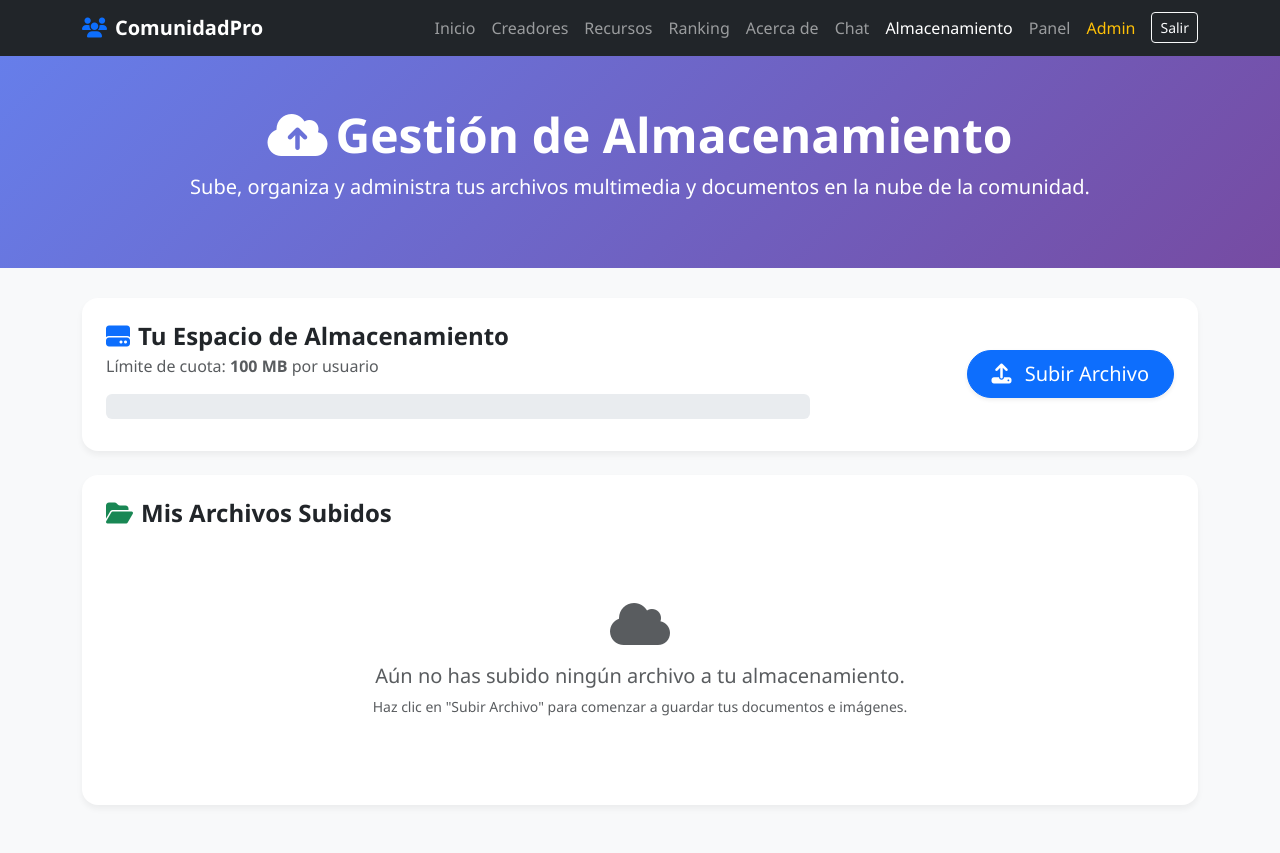
After one commit to Davi164-sin/Comunidad-pro, a Flask app: page /almacenamiento in a window 1280 px wide. The commit adds this page. Run offline with Flask 3, Linux system fonts and the light colour scheme; the visitor is signed in with stand-in values (Sample User, id 1); data comes from the database, SQL or seed files in the repository; data that the repository does not hold is empty; some libraries are stand-ins or nearby versions.

Commit message:
feat: añadir modulo de almacenamiento y configuracion de disco persistente para render

```diff
--- a/templates/community_about.html
+++ b/templates/community_about.html
@@ -26,6 +26,7 @@
                     <li class="nav-item"><a class="nav-link" href="{{ url_for('recursos') }}">Recursos</a></li>
                     <li class="nav-item"><a class="nav-link" href="{{ url_for('encuestas_vista') }}">Encuestas</a></li>
                     <li class="nav-item"><a class="nav-link" href="{{ url_for('ranking_comunidad') }}">Ranking</a></li>
+                    <li class="nav-item"><a class="nav-link" href="{{ url_for('almacenamiento_vista') }}">Almacenamiento</a></li>
                     <li class="nav-item"><a class="nav-link" href="{{ url_for('chat_comunidad_vista') }}">Chat</a></li>
                     <li class="nav-item"><a class="nav-link active" href="{{ url_for('about') }}">Acerca de</a></li>
                     {% if usuario %}
--- a/templates/community_admin.html
+++ b/templates/community_admin.html
@@ -25,6 +25,7 @@
                     <li class="nav-item"><a class="nav-link" href="{{ url_for('encuestas_vista') }}">Encuestas</a></li>
                     <li class="nav-item"><a class="nav-link" href="{{ url_for('ranking_comunidad') }}">Ranking</a></li>
                     <li class="nav-item"><a class="nav-link" href="{{ url_for('about') }}">Acerca de</a></li>
+                    <li class="nav-item"><a class="nav-link" href="{{ url_for('almacenamiento_vista') }}">Almacenamiento</a></li>
                     <li class="nav-item"><a class="nav-link" href="{{ url_for('chat_comunidad_vista') }}">Chat</a></li>
                     <li class="nav-item"><a class="nav-link" href="{{ url_for('dashboard') }}">Panel</a></li>
                     <li class="nav-item"><a class="btn btn-outline-light btn-sm ms-2 mt-1" href="{{ url_for('logout') }}">Salir</a></li>
--- /dev/null
+++ b/templates/community_almacenamiento.html
@@ -0,0 +1,169 @@
+<!DOCTYPE html>
+<html lang="es">
+<head>
+    <meta charset="UTF-8">
+    <meta name="viewport" content="width=device-width, initial-scale=1.0">
+    <title>Mi Almacenamiento - ComunidadPro</title>
+    <link href="https://cdn.jsdelivr.net/npm/bootstrap@5.3.0/dist/css/bootstrap.min.css" rel="stylesheet">
+    <link rel="stylesheet" href="https://cdnjs.cloudflare.com/ajax/libs/font-awesome/6.4.0/css/all.min.css">
+    <style>
+        body { background-color: #f8f9fa; font-family: 'Segoe UI', Tahoma, Geneva, Verdana, sans-serif; }
+        .hero { background: linear-gradient(135deg, #667eea 0%, #764ba2 100%); color: white; padding: 50px 0; margin-bottom: 30px; }
+        .card { border: none; border-radius: 1rem; box-shadow: 0 4px 6px rgba(0,0,0,0.05); }
+    </style>
+</head>
+<body>
+    <nav class="navbar navbar-expand-lg navbar-dark bg-dark">
+        <div class="container">
+            <a class="navbar-brand fw-bold" href="{{ url_for('index') }}"><i class="fas fa-users text-primary me-2"></i>ComunidadPro</a>
+            <button class="navbar-toggler" type="button" data-bs-toggle="collapse" data-bs-target="#navbarNav">
+                <span class="navbar-toggler-icon"></span>
+            </button>
+            <div class="collapse navbar-collapse" id="navbarNav">
+                <ul class="navbar-nav ms-auto">
+                    <li class="nav-item"><a class="nav-link" href="{{ url_for('index') }}">Inicio</a></li>
+                    <li class="nav-item"><a class="nav-link" href="{{ url_for('creadores') }}">Creadores</a></li>
+                    <li class="nav-item"><a class="nav-link" href="{{ url_for('recursos') }}">Recursos</a></li>
+                    <li class="nav-item"><a class="nav-link" href="{{ url_for('ranking_comunidad') }}">Ranking</a></li>
+                    <li class="nav-item"><a class="nav-link" href="{{ url_for('about') }}">Acerca de</a></li>
+                    <li class="nav-item"><a class="nav-link" href="{{ url_for('chat_comunidad_vista') }}">Chat</a></li>
+                    <li class="nav-item"><a class="nav-link active" href="{{ url_for('almacenamiento_vista') }}">Almacenamiento</a></li>
+                    {% if usuario %}
+                        <li class="nav-item"><a class="nav-link" href="{{ url_for('dashboard') }}">Panel</a></li>
+                        {% if usuario.rol == 'admin' %}
+                            <li class="nav-item"><a class="nav-link text-warning" href="{{ url_for('admin_panel') }}">Admin</a></li>
+                        {% endif %}
+                        <li class="nav-item"><a class="btn btn-outline-light btn-sm ms-2 mt-1" href="{{ url_for('logout') }}">Salir</a></li>
+                    {% else %}
+                        <li class="nav-item"><a class="nav-link" href="{{ url_for('login') }}">Iniciar Sesión</a></li>
+                        <li class="nav-item"><a class="btn btn-primary btn-sm ms-2 mt-1" href="{{ url_for('register') }}">Registrarse</a></li>
+                    {% endif %}
+                </ul>
+            </div>
+        </div>
+    </nav>
+
+    <div class="hero text-center">
+        <div class="container">
+            <h1 class="display-5 fw-bold"><i class="fas fa-cloud-upload-alt me-2"></i>Gestión de Almacenamiento</h1>
+            <p class="lead mt-2">Sube, organiza y administra tus archivos multimedia y documentos en la nube de la comunidad.</p>
+        </div>
+    </div>
+
+    <div class="container mb-5">
+        {% with messages = get_flashed_messages(with_categories=true) %}
+            {% if messages %}
+                {% for category, message in messages %}
+                    <div class="alert alert-{{ 'danger' if category == 'error' else 'success' }} alert-dismissible fade show" role="alert">
+                        {{ message }}
+                        <button type="button" class="btn-close" data-bs-dismiss="alert"></button>
+                    </div>
+                {% endfor %}
+            {% endif %}
+        {% endwith %}
+
+        <!-- Storage Quota Card -->
+        <div class="row mb-4">
+            <div class="col-md-12">
+                <div class="card p-4 bg-white">
+                    <div class="row align-items-center">
+                        <div class="col-md-8">
+                            <h4 class="fw-bold mb-1"><i class="fas fa-hdd text-primary me-2"></i>Tu Espacio de Almacenamiento</h4>
+                            <p class="text-muted mb-3">Límite de cuota: <strong>100 MB</strong> por usuario</p>
+
+                            {% set porcentaje = (usado / quota * 100) if quota > 0 else 0 %}
+                            <div class="progress mb-2" style="height: 25px;">
+                                <div class="progress-bar bg-{{ 'danger' if porcentaje > 90 else ('warning' if porcentaje > 70 else 'success') }}"
+                                     role="progressbar" style="width: {{ porcentaje }}%;" aria-valuenow="{{ porcentaje }}" aria-valuemin="0" aria-valuemax="100">
+                                    {{ "%.2f"|format(usado / 1024 / 1024) }} MB / 100 MB ({{ "%.1f"|format(porcentaje) }}%)
+                                </div>
+                            </div>
+                        </div>
+                        <div class="col-md-4 text-md-end mt-3 mt-md-0">
+                            <button class="btn btn-primary btn-lg rounded-pill px-4 shadow-sm" data-bs-toggle="modal" data-bs-target="#uploadModal">
+                                <i class="fas fa-upload me-2"></i> Subir Archivo
+                            </button>
+                        </div>
+                    </div>
+                </div>
+            </div>
+        </div>
+
+        <!-- Files List -->
+        <div class="card p-4 bg-white">
+            <h4 class="fw-bold mb-4"><i class="fas fa-folder-open text-success me-2"></i>Mis Archivos Subidos</h4>
+
+            {% if archivos %}
+                <div class="table-responsive">
+                    <table class="table table-hover align-middle">
+                        <thead class="table-light">
+                            <tr>
+                                <th>Tipo</th>
+                                <th>Nombre del Archivo</th>
+                                <th>Tamaño</th>
+                                <th>Fecha</th>
+                                <th class="text-end">Acciones</th>
+                            </tr>
+                        </thead>
+                        <tbody>
+                            {% for a in archivos %}
+                                <tr>
+                                    <td>
+                                        <span class="badge bg-{{ 'info' if a.tipo == 'imagen' else ('warning' if a.tipo == 'video' else ('success' if a.tipo == 'audio' else 'secondary')) }}">
+                                            {{ a.tipo }}
+                                        </span>
+                                    </td>
+                                    <td class="fw-bold">{{ a.nombre_original }}</td>
+                                    <td>{{ "%.2f"|format(a.tamano / 1024 / 1024) }} MB</td>
+                                    <td><small class="text-muted">{{ a.creado_en }}</small></td>
+                                    <td class="text-end">
+                                        <a href="{{ url_for('uploaded_file', filename=a.nombre_guardado) }}" target="_blank" class="btn btn-outline-primary btn-sm me-1" title="Ver / Descargar">
+                                            <i class="fas fa-eye"></i>
+                                        </a>
+                                        <a href="{{ url_for('almacenamiento_eliminar', archivo_id=a.id) }}" class="btn btn-outline-danger btn-sm" onclick="return confirm('¿Estás seguro de eliminar este archivo?');" title="Eliminar">
+                                            <i class="fas fa-trash"></i>
+                                        </a>
+                                    </td>
+                                </tr>
+                            {% endfor %}
+                        </tbody>
+                    </table>
+                </div>
+            {% else %}
+                <div class="text-center py-5">
+                    <i class="fas fa-cloud fa-3x text-muted mb-3"></i>
+                    <h5 class="text-muted">Aún no has subido ningún archivo a tu almacenamiento.</h5>
+                    <p class="text-muted small">Haz clic en "Subir Archivo" para comenzar a guardar tus documentos e imágenes.</p>
+                </div>
+            {% endif %}
+        </div>
+    </div>
+
+    <!-- Upload Modal -->
+    <div class="modal fade" id="uploadModal" tabindex="-1">
+        <div class="modal-dialog">
+            <div class="modal-content">
+                <form action="{{ url_for('almacenamiento_subir') }}" method="POST" enctype="multipart/form-data">
+                    <div class="modal-header">
+                        <h5 class="modal-title fw-bold"><i class="fas fa-upload text-primary me-2"></i>Subir Nuevo Archivo</h5>
+                        <button type="button" class="btn-close" data-bs-dismiss="modal"></button>
+                    </div>
+                    <div class="modal-body">
+                        <div class="mb-3">
+                            <label class="form-label fw-bold">Seleccionar Archivo</label>
+                            <input type="file" name="archivo" class="form-control" required>
+                            <div class="form-text">Formatos permitidos: Imágenes, Videos, Audio, PDF, ZIP (Máx. cuota disponible).</div>
+                        </div>
+                    </div>
+                    <div class="modal-footer">
+                        <button type="button" class="btn btn-secondary" data-bs-dismiss="modal">Cancelar</button>
+                        <button type="submit" class="btn btn-primary">Subir a la Nube</button>
+                    </div>
+                </form>
+            </div>
+        </div>
+    </div>
+
+    <script src="https://cdn.jsdelivr.net/npm/bootstrap@5.3.0/dist/js/bootstrap.bundle.min.js"></script>
+</body>
+</html>
--- a/templates/community_chat.html
+++ b/templates/community_chat.html
@@ -30,6 +30,7 @@
                     <li class="nav-item"><a class="nav-link" href="{{ url_for('recursos') }}">Recursos</a></li>
                     <li class="nav-item"><a class="nav-link" href="{{ url_for('encuestas_vista') }}">Encuestas</a></li>
                     <li class="nav-item"><a class="nav-link" href="{{ url_for('ranking_comunidad') }}">Ranking</a></li>
+                    <li class="nav-item"><a class="nav-link" href="{{ url_for('almacenamiento_vista') }}">Almacenamiento</a></li>
                     <li class="nav-item"><a class="nav-link active" href="{{ url_for('chat_comunidad_vista') }}">Chat</a></li>
                     <li class="nav-item"><a class="nav-link" href="{{ url_for('dashboard') }}">Panel</a></li>
                     <li class="nav-item">
--- a/templates/community_creadores.html
+++ b/templates/community_creadores.html
@@ -27,6 +27,7 @@
                     <li class="nav-item"><a class="nav-link" href="{{ url_for('recursos') }}">Recursos</a></li>
                     <li class="nav-item"><a class="nav-link" href="{{ url_for('ranking_comunidad') }}">Ranking</a></li>
                     <li class="nav-item"><a class="nav-link" href="{{ url_for('about') }}">Acerca de</a></li>
+                    <li class="nav-item"><a class="nav-link" href="{{ url_for('almacenamiento_vista') }}">Almacenamiento</a></li>
                     <li class="nav-item"><a class="nav-link" href="{{ url_for('chat_comunidad_vista') }}">Chat</a></li>
                     {% if usuario %}
                         <li class="nav-item"><a class="nav-link" href="{{ url_for('dashboard') }}">Panel</a></li>
--- a/templates/community_dashboard.html
+++ b/templates/community_dashboard.html
@@ -25,6 +25,7 @@
                     <li class="nav-item"><a class="nav-link" href="{{ url_for('recursos') }}">Recursos</a></li>
                     <li class="nav-item"><a class="nav-link" href="{{ url_for('ranking_comunidad') }}">Ranking</a></li>
                     <li class="nav-item"><a class="nav-link" href="{{ url_for('about') }}">Acerca de</a></li>
+                    <li class="nav-item"><a class="nav-link" href="{{ url_for('almacenamiento_vista') }}">Almacenamiento</a></li>
                     <li class="nav-item"><a class="nav-link" href="{{ url_for('chat_comunidad_vista') }}">Chat</a></li>
                     <li class="nav-item"><a class="nav-link active" href="{{ url_for('dashboard') }}">Panel</a></li>
                     {% if usuario.rol == 'admin' %}
--- a/templates/community_detalle_creador.html
+++ b/templates/community_detalle_creador.html
@@ -22,7 +22,8 @@
             <div class="collapse navbar-collapse" id="navbarNav">
                 <ul class="navbar-nav ms-auto">
                     <li class="nav-item"><a class="nav-link" href="{{ url_for('creadores') }}">&larr; Volver al Directorio</a></li>
-                <li class="nav-item"><a class="nav-link" href="{{ url_for('about') }}">Acerca de</a></li>
+                <li class="nav-item"><a class="nav-link" href="{{ url_for('almacenamiento_vista') }}">Almacenamiento</a></li>
+                    <li class="nav-item"><a class="nav-link" href="{{ url_for('about') }}">Acerca de</a></li>
                 </ul>
             </div>
         </div>
--- a/templates/community_encuestas.html
+++ b/templates/community_encuestas.html
@@ -27,6 +27,7 @@
                     <li class="nav-item"><a class="nav-link active" href="{{ url_for('encuestas_vista') }}">Encuestas</a></li>
                     <li class="nav-item"><a class="nav-link" href="{{ url_for('ranking_comunidad') }}">Ranking</a></li>
                     <li class="nav-item"><a class="nav-link" href="{{ url_for('about') }}">Acerca de</a></li>
+                    <li class="nav-item"><a class="nav-link" href="{{ url_for('almacenamiento_vista') }}">Almacenamiento</a></li>
                     <li class="nav-item"><a class="nav-link" href="{{ url_for('chat_comunidad_vista') }}">Chat</a></li>
                     {% if usuario %}
                         <li class="nav-item"><a class="nav-link" href="{{ url_for('dashboard') }}">Panel</a></li>
--- a/templates/community_index.html
+++ b/templates/community_index.html
@@ -27,6 +27,7 @@
                     <li class="nav-item"><a class="nav-link" href="{{ url_for('encuestas_vista') }}">Encuestas</a></li>
                     <li class="nav-item"><a class="nav-link" href="{{ url_for('ranking_comunidad') }}">Ranking</a></li>
                     <li class="nav-item"><a class="nav-link" href="{{ url_for('about') }}">Acerca de</a></li>
+                    <li class="nav-item"><a class="nav-link" href="{{ url_for('almacenamiento_vista') }}">Almacenamiento</a></li>
                     <li class="nav-item"><a class="nav-link" href="{{ url_for('chat_comunidad_vista') }}">Chat</a></li>
                     <li class="nav-item">
                         <button class="btn btn-outline-light btn-sm ms-2 mt-1" onclick="toggleTheme()" title="Cambiar Tema"><i class="fas fa-moon" id="themeIcon"></i></button>
--- a/templates/community_ranking.html
+++ b/templates/community_ranking.html
@@ -25,6 +25,7 @@
                     <li class="nav-item"><a class="nav-link" href="{{ url_for('creadores') }}">Directorio Creadores</a></li>
                     <li class="nav-item"><a class="nav-link" href="{{ url_for('ranking_comunidad') }}">Ranking</a></li>
                     <li class="nav-item"><a class="nav-link" href="{{ url_for('about') }}">Acerca de</a></li>
+                    <li class="nav-item"><a class="nav-link" href="{{ url_for('almacenamiento_vista') }}">Almacenamiento</a></li>
                     <li class="nav-item"><a class="nav-link" href="{{ url_for('chat_comunidad_vista') }}">Chat</a></li>
                     {% if usuario %}
                         <li class="nav-item"><a class="nav-link" href="{{ url_for('dashboard') }}">Panel</a></li>
--- a/templates/community_registrar_creador.html
+++ b/templates/community_registrar_creador.html
@@ -22,7 +22,8 @@
                 <ul class="navbar-nav ms-auto">
                     <li class="nav-item"><a class="nav-link" href="{{ url_for('dashboard') }}">Panel</a></li>
                     <li class="nav-item"><a class="btn btn-outline-light btn-sm ms-2 mt-1" href="{{ url_for('logout') }}">Salir</a></li>
-                <li class="nav-item"><a class="nav-link" href="{{ url_for('about') }}">Acerca de</a></li>
+                <li class="nav-item"><a class="nav-link" href="{{ url_for('almacenamiento_vista') }}">Almacenamiento</a></li>
+                    <li class="nav-item"><a class="nav-link" href="{{ url_for('about') }}">Acerca de</a></li>
                 </ul>
             </div>
         </div>
```
Also changed, not shown: gestor_comunidad.py (+122 -2 lines), render.yaml (added, +11 -0 lines), templates/community_recursos.html (+5 -4 lines), 1 other file.
